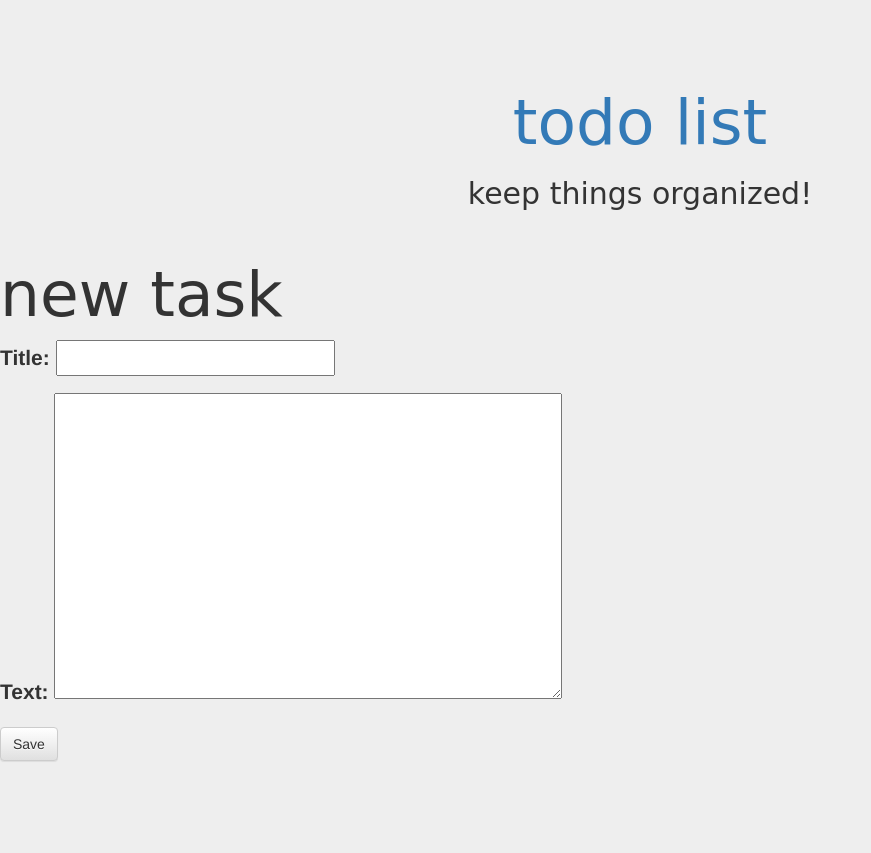
After one commit to leszekbulawa/todo_profil, a Django app: page /task/new/ in a window 1280 px wide. The commit adds this page. Shown: the whole page, without its empty margins (0-871 px from the left). Run offline with Django 3.2, Linux system fonts and the light colour scheme; some libraries are stand-ins or nearby versions; some web fonts are replaced.

Commit message:
Completed basic functionality
Basic form added. Functions: add, modify, edit and remove works correctly.

```diff
--- a/static/css/todolist.css
+++ b/static/css/todolist.css
@@ -9,6 +9,10 @@ h1, h2, h3, h4 {
 }
 .page-header{
   text-align: center;
+}
+.add-item{
+  text-align: center;
+	font-size: 400%;
 }
 .date {
   float: right;
@@ -33,18 +37,6 @@ h1, h2, h3, h4 {
   font-size: 170%;
   color: #999966
 }
-
-.repeat {
-  float: right;
-  font-size: 170%;
-  color: #cc0000;
-}
-}
-#wrapper{
-	display: table-row;
-	vertical-align: middle;
-	text-align: center;
-}
 .list-group-item {
   width: 500px;
   margin: 0 auto;
--- /dev/null
+++ b/todolist/forms.py
@@ -0,0 +1,8 @@
+from django import forms
+from .models import Task
+
+class TaskForm(forms.ModelForm):
+
+    class Meta:
+        model = Task
+        fields = ('title', 'text',)
--- a/todolist/models.py
+++ b/todolist/models.py
@@ -4,18 +4,9 @@ from django.utils import timezone
 class Task(models.Model):
     title = models.CharField(max_length=200)
     text = models.TextField()
-
     created_date = models.DateTimeField(default=timezone.now)
     done_date = models.DateTimeField(blank=True, null=True)
     modified_date = models.DateTimeField(blank=True, null=True)
 
-    def add_task(self):
-        self.created_date = timezone.now()
-        self.save()
-
-    def accept_task(self):
-        self.done_date = timezone.now()
-        self.save()
-
     def __str__(self):
         return self.title
--- a/todolist/templates/todolist/base.html
+++ b/todolist/templates/todolist/base.html
@@ -12,14 +12,11 @@
         <title>TODO</title>
     </head>
     <body>
-      <!--div id="wrapper"-->
-
       <div class="jumbotron">
           <div class="page-header">
-            <h1>todo list</h1>
+            <h1><a href="{% url 'task_list' %}">todo list</a></h1>
             <h2>keep things organized!<h2>
           </div>
           {% block content %}
           {% endblock %}
-      <!--/div-->
     </body>
--- /dev/null
+++ b/todolist/templates/todolist/task_edit.html
@@ -0,0 +1,8 @@
+{% extends 'todolist/base.html' %}
+{% block content %}
+<h1>new task</h1>
+<form method="POST" class="post-form">{% csrf_token %}
+    {{ form.as_p }}
+    <button type="submit" class="save btn btn-default">Save</button>
+</form>
+{% endblock content %}
--- a/todolist/urls.py
+++ b/todolist/urls.py
@@ -3,4 +3,9 @@ from . import views
 
 urlpatterns = [
     url(r'^$', views.task_list, name='task_list'),
+    url(r'^task/(?P<pk>[0-9]+)/$', views.task_detail, name='task_detail'),
+    url(r'^task/new/$', views.task_new, name='task_new'),
+    url(r'^task/(?P<pk>[0-9]+)/edit/$', views.task_edit, name='task_edit'),
+    url(r'^task/(?P<pk>[0-9]+)/accept/$', views.task_accept, name='task_accept'),
+    url(r'^task/(?P<pk>[0-9]+)/remove/$', views.task_remove, name='task_remove'),
 ]
--- a/todolist/views.py
+++ b/todolist/views.py
@@ -1,7 +1,50 @@
-from django.shortcuts import render
+from django.shortcuts import render, get_object_or_404, redirect
 from django.utils import timezone
 from .models import Task
+from .forms import TaskForm
 
 def task_list(request):
     tasks = Task.objects.filter(created_date__lte=timezone.now()).order_by('created_date')
     return render(request, 'todolist/task_list.html', {'tasks': tasks})
+
+def task_detail(request, pk):
+    task = get_object_or_404(Task, pk=pk)
+    return render(request, 'todolist/task_detail.html', {'task': task})
+
+def task_new(request):
+    if request.method == "POST":
+        form = TaskForm(request.POST)
+        if form.is_valid():
+            task = form.save(commit=False)
+            task.created_date = timezone.now()
+            task.save()
+            return redirect('task_list')
+    else:
+        form = TaskForm()
+    return render(request, 'todolist/task_edit.html', {'form': form})
+
+def task_edit(request, pk):
+    task = get_object_or_404(Task, pk=pk)
+    if request.method == "POST":
+        form = TaskForm(request.POST, instance=task)
+        if form.is_valid():
+            task = form.save(commit=False)
+            task.modified_date = timezone.now()
+            task.save()
+            return redirect('task_list')
+    else:
+        form = TaskForm(instance=task)
+    return render(request, 'todolist/task_edit.html', {'form': form})
+
+def task_accept(request, pk):
+    task = get_object_or_404(Task, pk=pk)
+    #form = TaskForm(request.POST, instance=task)
+    #task = form.save(commit=False)
+    task.done_date = timezone.now()
+    task.save()
+    return redirect('task_list')
+
+def task_remove(request, pk):
+	task = get_object_or_404(Task, pk=pk)
+	task.delete()
+	return redirect('task_list')
```
Also changed, not shown: todolist/templates/todolist/task_detail.html (added, +23 -0 lines), todolist/templates/todolist/task_list.html (+5 -7 lines), todolist/migrations/0003_auto_20161120_2300.py (added), todolist/migrations/0004_auto_20161120_2301.py (added).
